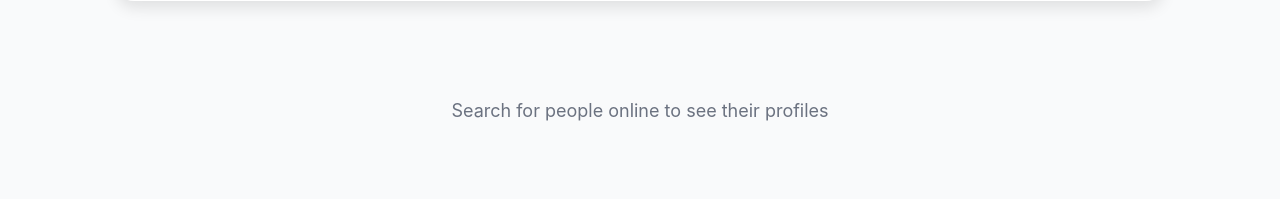
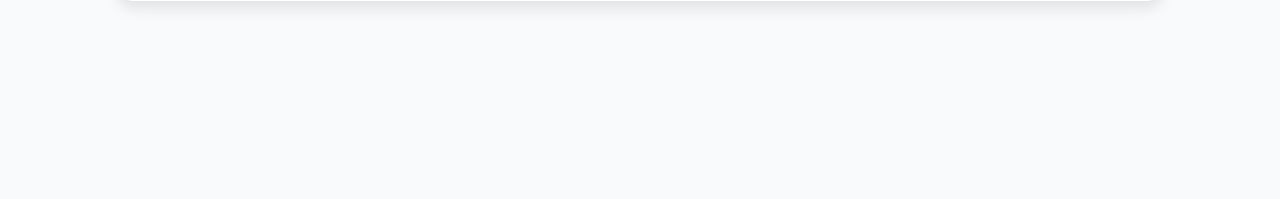
Before and after one commit to Kedaar-NR/people-parse, a FastAPI app: page / in a window 1280 px wide. Shown: the part 503-702 px from the top of the page. Run offline with FastAPI, Linux system fonts and the light colour scheme.

Commit message:
Remove empty-state copy

```diff
--- a/templates/index.html
+++ b/templates/index.html
@@ -72,9 +72,7 @@
             <div id="results" class="results-grid"></div>
         </div>
 
-        <div id="emptyState" class="empty-state">
-            <p>Search for people online to see their profiles</p>
-        </div>
+        <div id="emptyState" class="empty-state"></div>
     </div>
 
     <div id="profileModal" class="modal-overlay" style="display: none;">
```
